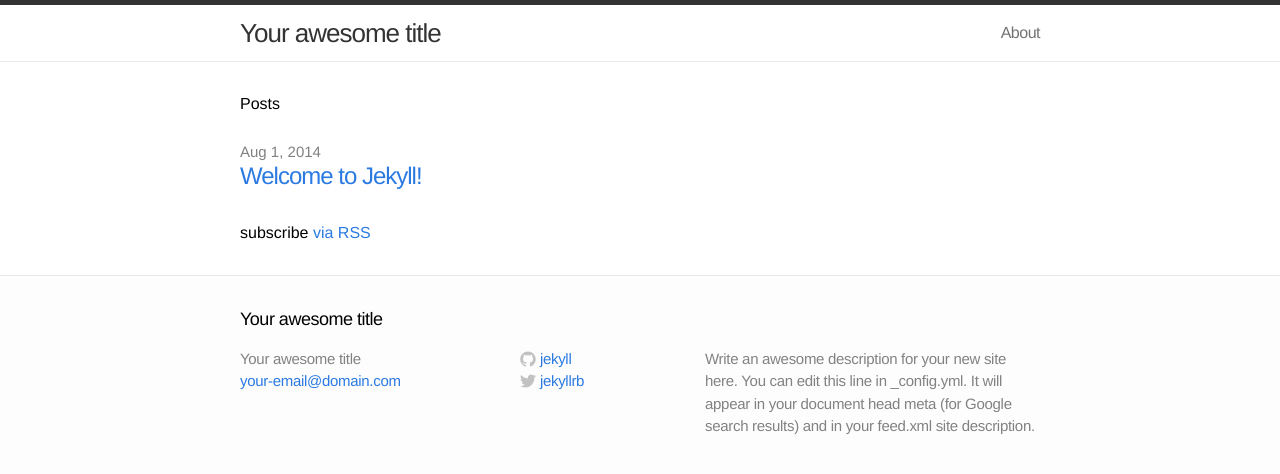
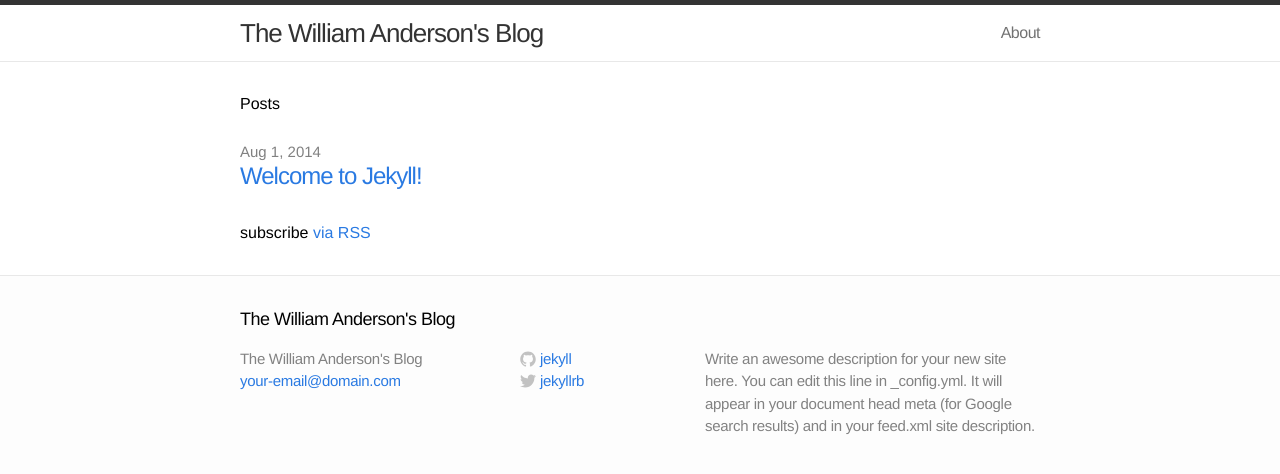
Before and after one commit to william-index/william-index.github.io, a Jekyll site: the page built from index.html, in a window 1280 px wide. Shown: the top 474 px of the page. Built offline with Jekyll 4.4.1, drawn with Linux system fonts in a browser that asks for light colours.

Commit message:
Changes Title for Build

```diff
--- a/_config.yml
+++ b/_config.yml
@@ -1,5 +1,5 @@
 # Site settings
-title: Your awesome title
+title: The William Anderson's Blog
 email: your-email@domain.com
 description: "Write an awesome description for your new site here. You can edit this line in _config.yml. It will appear in your document head meta (for Google search results) and in your feed.xml site description."
 baseurl: ""
```
